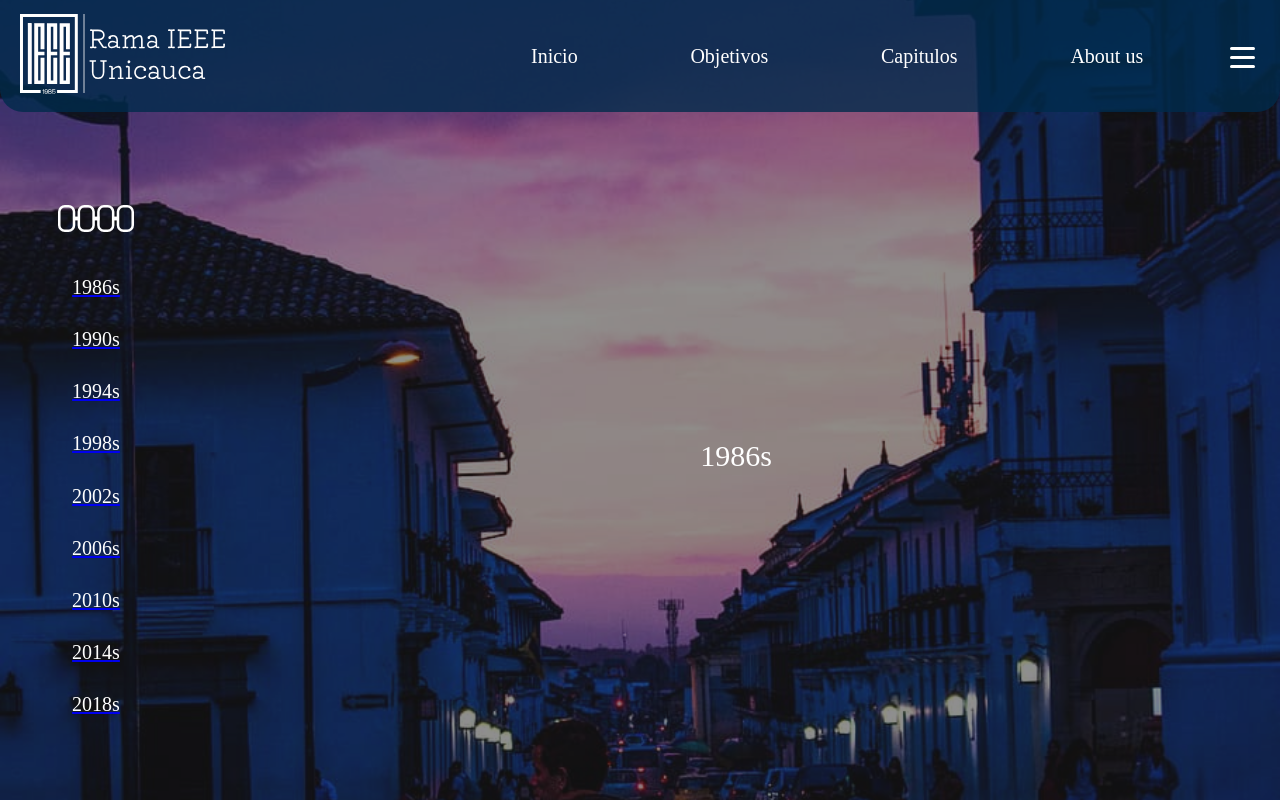
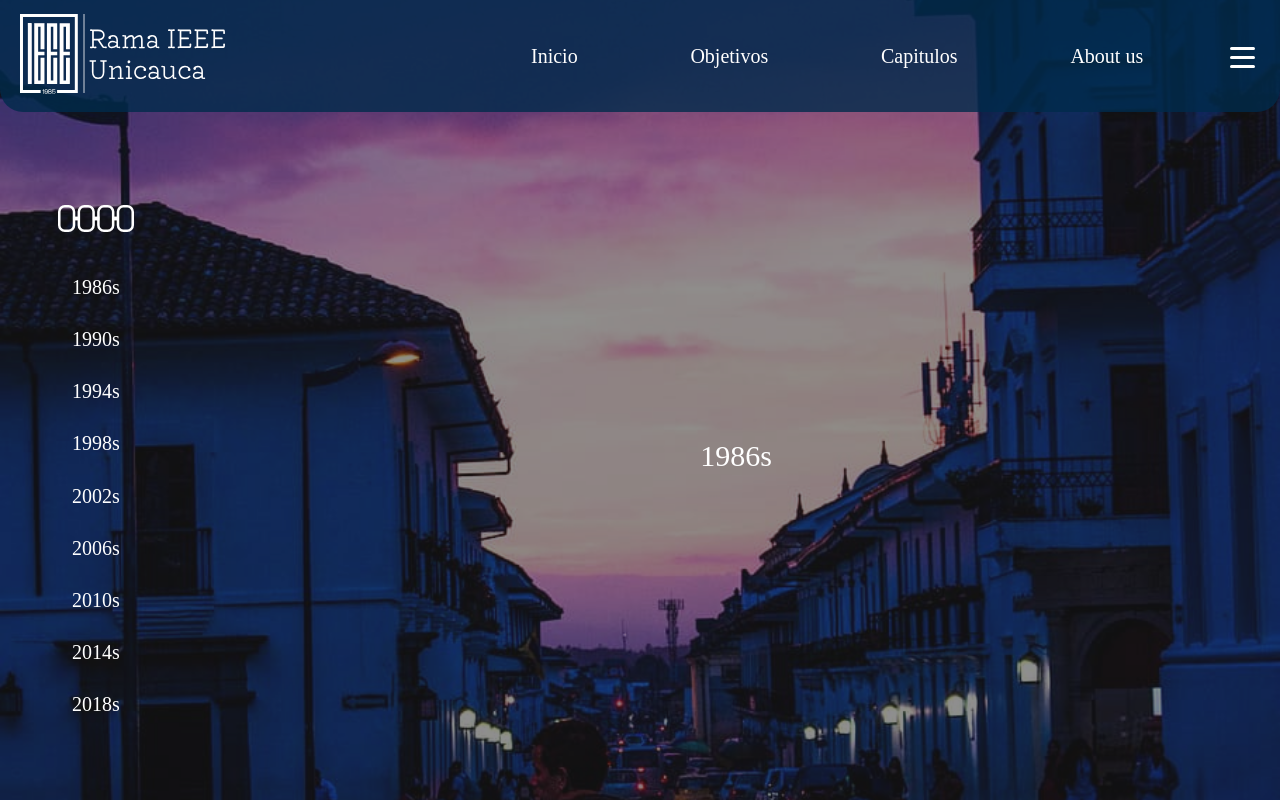
Before and after one commit to JorgeAVargasC/anuario, a PHP site: page /anuario/views/mosaico.php?anio=1986 in a window 1280 px wide. Run offline with PHP 8.4, Linux system fonts and the light colour scheme; data comes from the database, SQL or seed files in the repository; some libraries are stand-ins or nearby versions; some web fonts are replaced.

Commit message:
Sin underline

```diff
--- a/css/main.css
+++ b/css/main.css
@@ -674,6 +674,10 @@ height: 8vh;
     justify-content: space-around;
 }
 
+.vertical-timeline a {
+    text-decoration: none;
+}
+
 .year-interval {
     color: var(--blanco);
     text-align: center;
```
